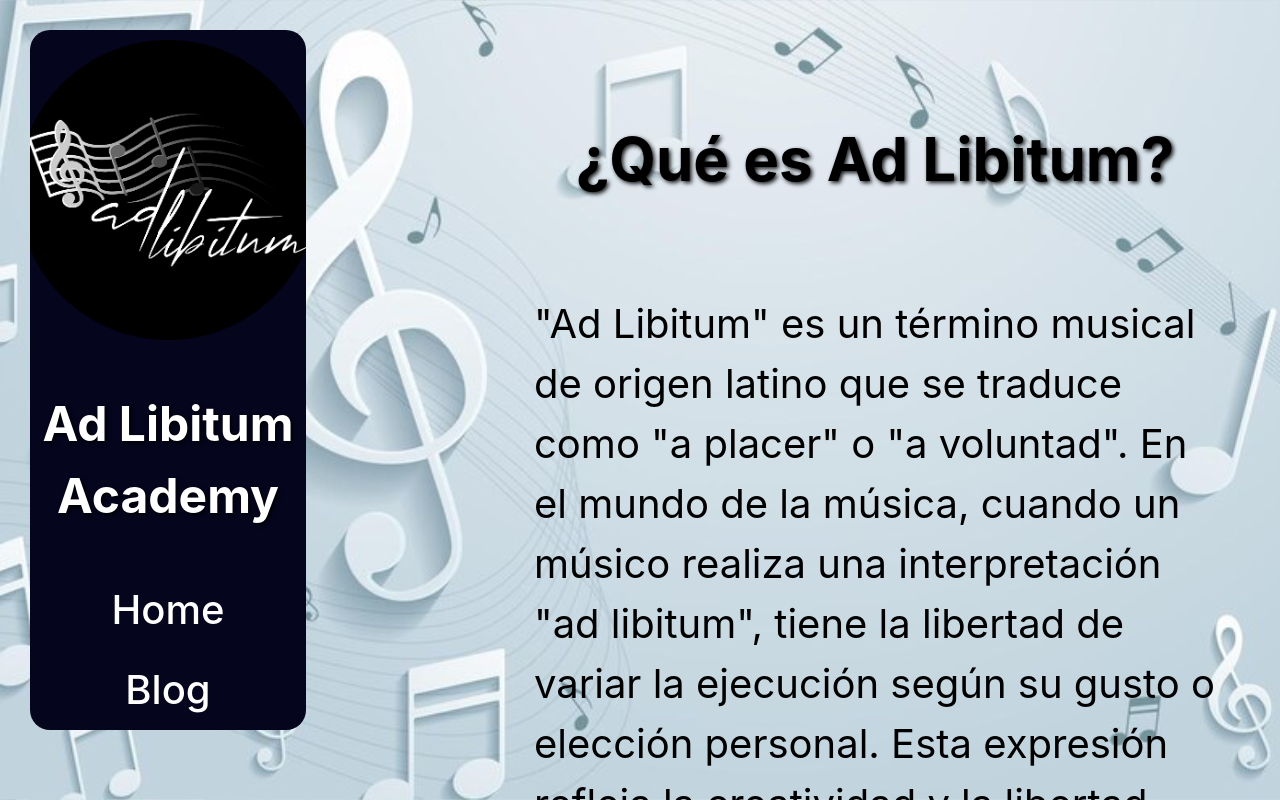
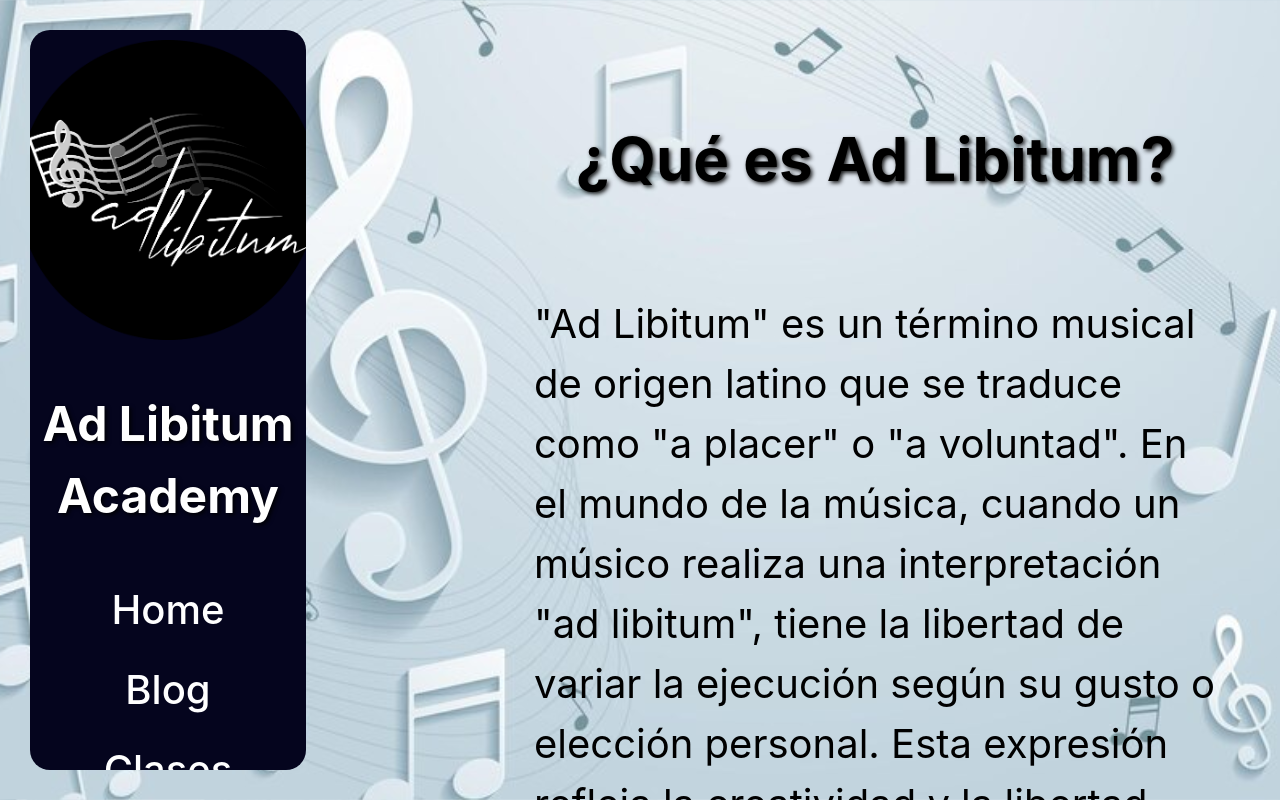
Before and after one commit to Nayde227/AdLibitum, a React (Vite) app: page /AdLibitum/root/blog in a window 1280 px wide. Shown: the top 800 px of the page. Built offline with nearby package versions, Linux system fonts and the light colour scheme.

Commit message:
fix/nav h

```diff
--- a/src/Nav.css
+++ b/src/Nav.css
@@ -44,7 +44,7 @@
 .navBox {
   background-color: rgb(5, 5, 30);
   width:20%;
-  height: 85%;
+  height: 90%;
   padding: 10px;
   margin:30px;
   border-radius: 20px;
```
